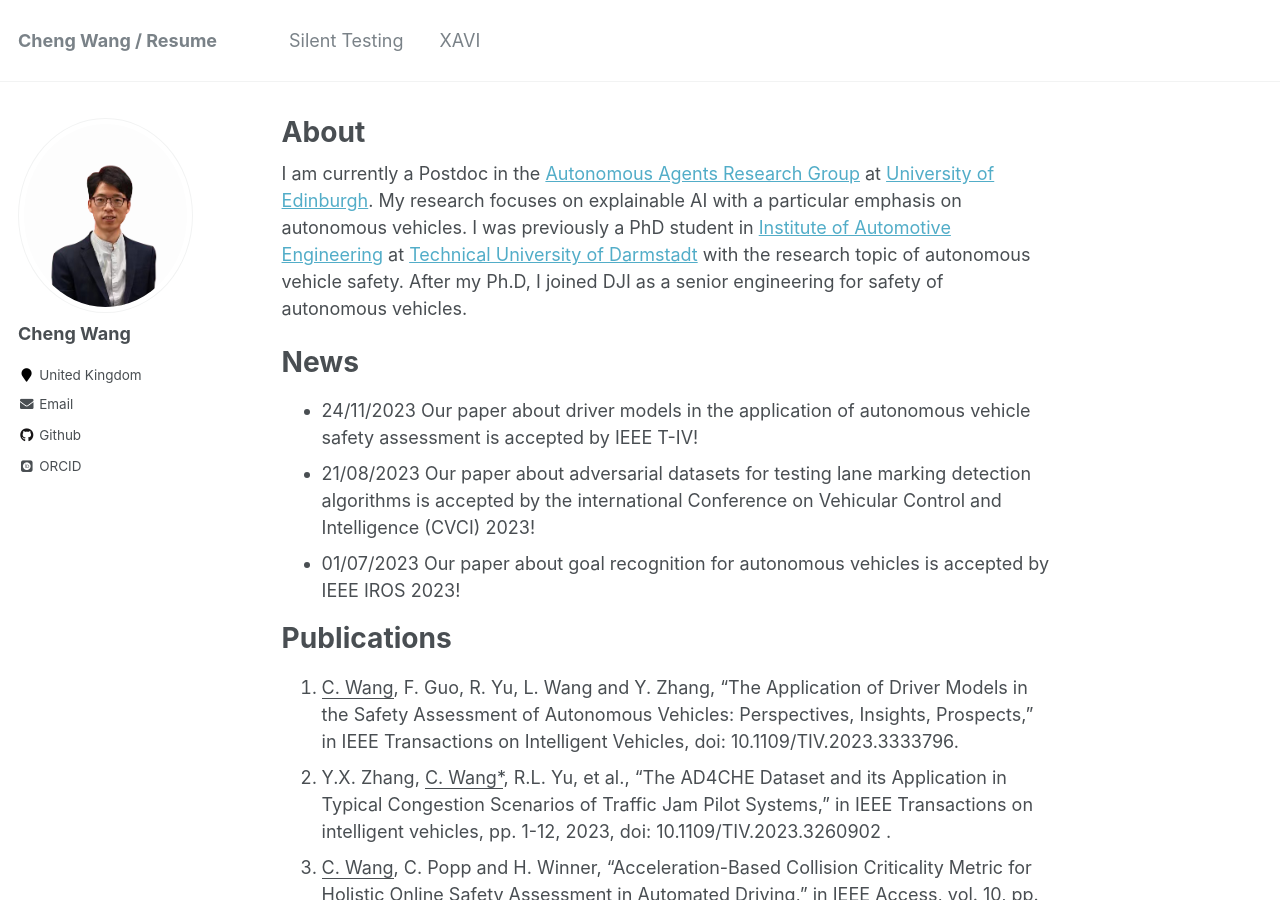
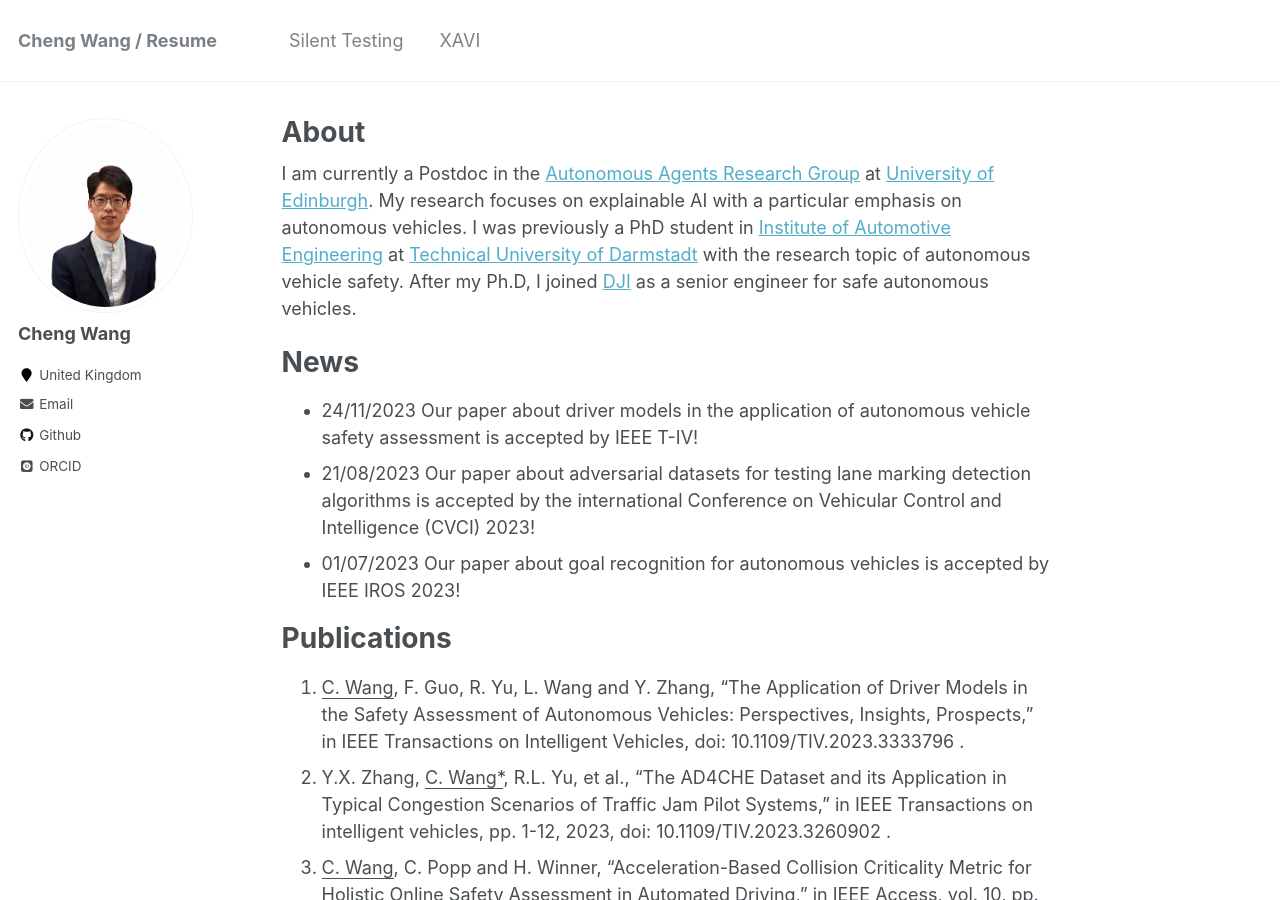
Before and after one commit to ChengWang2018/chengwang.github.io, a Jekyll site: the page built from _pages/about.md, in a window 1280 px wide and 900 px high. Built offline with Jekyll 4.4.1, drawn with Linux system fonts in a browser that asks for light colours; some web fonts are replaced.

Commit message:
Update about.md

```diff
--- a/_pages/about.md
+++ b/_pages/about.md
@@ -8,7 +8,7 @@
   - /about.html
 ---
 
-I am currently a Postdoc in the [Autonomous Agents Research Group](https://agents.inf.ed.ac.uk/) at [University of Edinburgh](https://www.ed.ac.uk/). My research focuses on explainable AI with a particular emphasis on autonomous vehicles. I was previously a PhD student in [Institute of Automotive Engineering](https://www.fzd.tu-darmstadt.de/fzd/index.en.jsp) at [Technical University of Darmstadt](https://www.tu-darmstadt.de/) with the research topic of autonomous vehicle safety. After my Ph.D, I joined DJI as a senior engineering for safety of autonomous vehicles.
+I am currently a Postdoc in the [Autonomous Agents Research Group](https://agents.inf.ed.ac.uk/) at [University of Edinburgh](https://www.ed.ac.uk/). My research focuses on explainable AI with a particular emphasis on autonomous vehicles. I was previously a PhD student in [Institute of Automotive Engineering](https://www.fzd.tu-darmstadt.de/fzd/index.en.jsp) at [Technical University of Darmstadt](https://www.tu-darmstadt.de/) with the research topic of autonomous vehicle safety. After my Ph.D, I joined [DJI](https://auto.dji.com/) as a senior engineer for safe autonomous vehicles.
 
 News
 ======
@@ -18,14 +18,14 @@
 
 Publications
 ======
-1. <ins>C. Wang</ins>, F. Guo, R. Yu, L. Wang and Y. Zhang, "The Application of Driver Models in the Safety Assessment of Autonomous Vehicles: Perspectives, Insights, Prospects," in IEEE Transactions on Intelligent Vehicles, doi: 10.1109/TIV.2023.3333796.
-2. Y.X. Zhang, <ins>C. Wang*</ins>, R.L. Yu, et al., “The AD4CHE Dataset and its Application in Typical Congestion Scenarios of Traffic Jam Pilot Systems,” in IEEE Transactions on intelligent vehicles, pp. 1-12, 2023, doi: 10.1109/TIV.2023.3260902    .
-3. <ins>C. Wang</ins>, C. Popp and H. Winner, "Acceleration-Based Collision Criticality Metric for Holistic Online Safety Assessment in Automated Driving," in IEEE Access, vol. 10, pp. 70662-70674, 2022, doi: 10.1109/ACCESS.2022.3186765    .
-4. <ins>C. Wang</ins>, K. Storms and H. Winner, "Online Safety Assessment of Automated Vehicles Using Silent Testing," in IEEE Transactions on Intelligent Transportation Systems, vol. 23, no. 8, pp. 13069-13083, Aug. 2022, doi: 10.1109/TITS.2021.3119546    .
-5. <ins>C. Wang</ins>, F. Xiong and H. Winner, "Reduction of Uncertainties for Safety Assessment of Automated Driving Under Parallel Simulations," in IEEE Transactions on Intelligent Vehicles, vol. 6, no. 1, pp. 110-120, March 2021, doi: 10.1109/TIV.2020.2987437    .
-6. <ins>C. Wang</ins> and H. Winner, "Overcoming Challenges of Validation Automated Driving and Identification of Critical Scenarios," 2019 IEEE Intelligent Transportation Systems Conference (ITSC), 2019, pp. 2639-2644, doi: 10.1109/ITSC.2019.8917045    .
-7. B. Gyevnar, M. Tamborski, <ins>C. Wang</ins>, C. G. Lucas, S. B. Cohen, and S. V. Albrecht. "A human-centric method for generating causal explanations in natural language for autonomous vehicle motion planning." arXiv preprint arXiv:2206.08783     (2022).
-8. B.Gyevnar, <ins>C.Wang</ins>, C. G.Lukas, S. B.Cohen, S. V.Albrecht. Causal Social Explanations for Stochastic Sequential Multi-Agent Decision-Making. arXiv preprint arXiv:2302.10809.     2023 Feb 21.
+1. <ins>C. Wang</ins>, F. Guo, R. Yu, L. Wang and Y. Zhang, "The Application of Driver Models in the Safety Assessment of Autonomous Vehicles: Perspectives, Insights, Prospects," in IEEE Transactions on Intelligent Vehicles, doi: 10.1109/TIV.2023.3333796 .
+2. Y.X. Zhang, <ins>C. Wang*</ins>, R.L. Yu, et al., “The AD4CHE Dataset and its Application in Typical Congestion Scenarios of Traffic Jam Pilot Systems,” in IEEE Transactions on intelligent vehicles, pp. 1-12, 2023, doi: 10.1109/TIV.2023.3260902     .
+3. <ins>C. Wang</ins>, C. Popp and H. Winner, "Acceleration-Based Collision Criticality Metric for Holistic Online Safety Assessment in Automated Driving," in IEEE Access, vol. 10, pp. 70662-70674, 2022, doi: 10.1109/ACCESS.2022.3186765     .
+4. <ins>C. Wang</ins>, K. Storms and H. Winner, "Online Safety Assessment of Automated Vehicles Using Silent Testing," in IEEE Transactions on Intelligent Transportation Systems, vol. 23, no. 8, pp. 13069-13083, Aug. 2022, doi: 10.1109/TITS.2021.3119546     .
+5. <ins>C. Wang</ins>, F. Xiong and H. Winner, "Reduction of Uncertainties for Safety Assessment of Automated Driving Under Parallel Simulations," in IEEE Transactions on Intelligent Vehicles, vol. 6, no. 1, pp. 110-120, March 2021, doi: 10.1109/TIV.2020.2987437     .
+6. <ins>C. Wang</ins> and H. Winner, "Overcoming Challenges of Validation Automated Driving and Identification of Critical Scenarios," 2019 IEEE Intelligent Transportation Systems Conference (ITSC), 2019, pp. 2639-2644, doi: 10.1109/ITSC.2019.8917045     .
+7. B. Gyevnar, M. Tamborski, <ins>C. Wang</ins>, C. G. Lucas, S. B. Cohen, and S. V. Albrecht. "A human-centric method for generating causal explanations in natural language for autonomous vehicle motion planning." arXiv preprint arXiv:2206.08783      (2022).
+8. B.Gyevnar, <ins>C.Wang</ins>, C. G.Lukas, S. B.Cohen, S. V.Albrecht. Causal Social Explanations for Stochastic Sequential Multi-Agent Decision-Making. arXiv preprint arXiv:2302.10809.      2023 Feb 21.
 9. C. Brewitt, M. Tamborski, <ins>C.Wang</ins>, S.V. Albrecht. Verifiable Goal Recognition for Autonomous Driving with Occlusions. IEEE IROS 2023.
 10. H.H. He, <ins>C. Wang</ins>, Y.X. Zhang, M. Zhao,  Benchmark for SOTIF of Lane Marking Detection Algorithms of Autonomous Vehicles, CVCI 2023.
 
```
